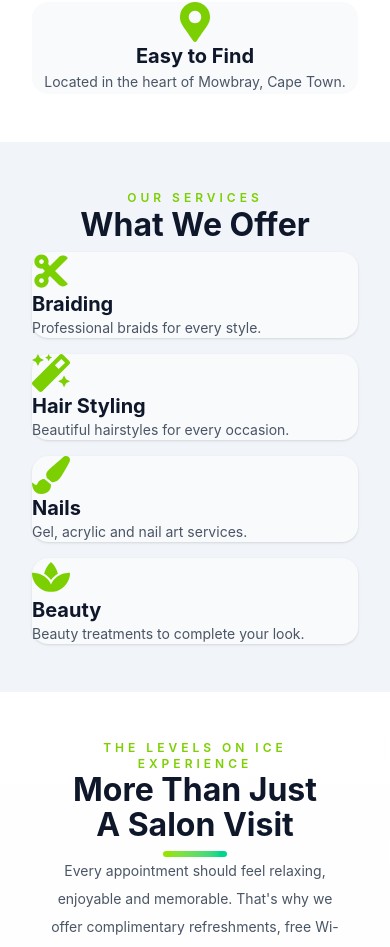
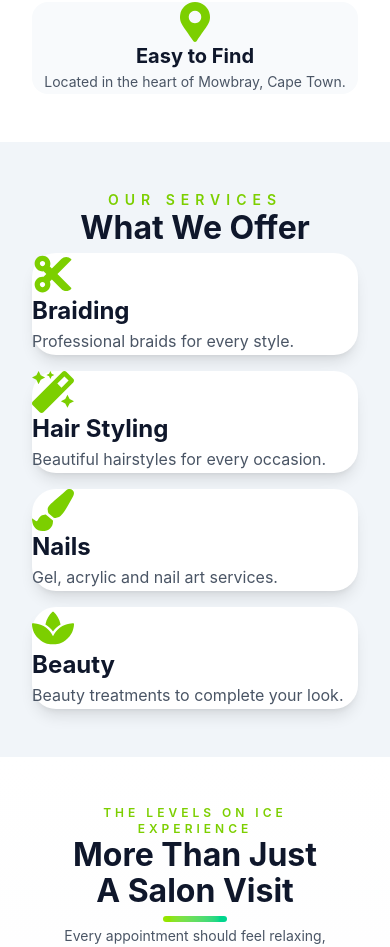
Before and after one commit to mabuselaguguprecious-bit/levelsonice, a Next.js app: page / in a window 390 px wide. Shown: the part 2273-3220 px from the top of the page. Built offline with nearby package versions, Linux system fonts and the light colour scheme.

Commit message:
Fully responsive update - mobile, tablet & desktop ready

```diff
--- a/components/BackToTop.tsx
+++ b/components/BackToTop.tsx
@@ -25,7 +25,7 @@ export default function BackToTop() {
   return (
     <button
       onClick={scrollToTop}
-      className={`fixed bottom-6 sm:bottom-8 right-6 sm:right-8 z-40 flex items-center gap-3 bg-white text-black px-5 sm:px-6 py-3 sm:py-4 rounded-2xl shadow-xl hover:bg-lime-400 transition-all duration-300 ${
+      className={`fixed bottom-28 sm:bottom-8 right-6 sm:right-8 z-40 flex items-center gap-3 bg-white text-black px-5 sm:px-6 py-3 sm:py-4 rounded-2xl shadow-xl hover:bg-lime-400 transition-all duration-300 ${
         showButton
           ? "opacity-100 translate-y-0"
           : "opacity-0 translate-y-8 pointer-events-none"
--- a/components/Services.tsx
+++ b/components/Services.tsx
@@ -8,60 +8,70 @@ import {
 const services = [
   {
     title: "Braiding",
-    icon: <FaCut size={38} />,
-    text: "Professional braids for every style."
+    icon: <FaCut size={42} />,
+    text: "Professional braids for every style.",
   },
   {
     title: "Hair Styling",
-    icon: <FaMagic size={38} />,
-    text: "Beautiful hairstyles for every occasion."
+    icon: <FaMagic size={42} />,
+    text: "Beautiful hairstyles for every occasion.",
   },
   {
     title: "Nails",
-    icon: <FaPaintBrush size={38} />,
-    text: "Gel, acrylic and nail art services."
+    icon: <FaPaintBrush size={42} />,
+    text: "Gel, acrylic and nail art services.",
   },
   {
     title: "Beauty",
-    icon: <FaSpa size={38} />,
-    text: "Beauty treatments to complete your look."
-  }
+    icon: <FaSpa size={42} />,
+    text: "Beauty treatments to complete your look.",
+  },
 ];
 
 export default function Services() {
   return (
     <section
       id="services"
-      className="bg-slate-100 py-16 md:py-24 overflow-x-hidden w-full"
+      className="bg-slate-100 py-16 sm:py-20 lg:py-24"
     >
-      <div className="max-w-7xl mx-auto px-4 sm:px-6 lg:px-8">
+      <div className="max-w-7xl mx-auto px-5 sm:px-6 lg:px-8">
 
-        <div className="text-center mb-12 md:mb-20">
-          <p className="text-lime-500 uppercase font-semibold tracking-[4px] md:tracking-[5px] text-xs md:text-sm">
+        {/* Heading */}
+        <div className="text-center mb-12 lg:mb-16">
+
+          <p className="uppercase tracking-[6px] text-lime-500 font-semibold text-sm">
             OUR SERVICES
           </p>
-          <h2 className="text-3xl sm:text-4xl md:text-5xl font-bold text-slate-900 mt-3">
+
+          <h2 className="mt-4 text-4xl sm:text-5xl font-bold text-slate-900">
             What We Offer
           </h2>
+
         </div>
 
-        <div className="grid grid-cols-1 sm:grid-cols-2 lg:grid-cols-4 gap-6 md:gap-8">
+        {/* Cards */}
+        <div className="grid grid-cols-1 sm:grid-cols-2 xl:grid-cols-4 gap-6">
+
           {services.map((service) => (
             <div
               key={service.title}
-              className="bg-slate-50 rounded-2xl md:rounded-3xl p-6 md:p-10 shadow hover:shadow-xl transition"
+              className="bg-white rounded-3xl p-8 shadow-lg hover:shadow-2xl transition-all duration-300 hover:-translate-y-2"
             >
-              <div className="text-lime-500 mb-4 md:mb-6">
+              <div className="text-lime-500 mb-6">
                 {service.icon}
               </div>
-              <h3 className="text-xl md:text-2xl font-bold text-slate-900 mb-2 md:mb-4">
+
+              <h3 className="text-2xl font-bold text-slate-900 mb-3">
                 {service.title}
               </h3>
-              <p className="text-gray-600 text-sm md:text-base">
+
+              <p className="text-gray-600 leading-7">
                 {service.text}
               </p>
+
             </div>
           ))}
+
         </div>
 
       </div>
--- a/components/Whatsapp.tsx
+++ b/components/Whatsapp.tsx
@@ -10,7 +10,7 @@ export default function Whatsapp() {
       rel="noopener noreferrer"
       aria-label="Chat with us on WhatsApp"
       title="Chat with us on WhatsApp"
-      className="fixed bottom-6 right-4 sm:right-5 z-50 group"
+      className="fixed bottom-6 right-6 sm:right-5 z-50 group"
     >
       <div
         className="
```
